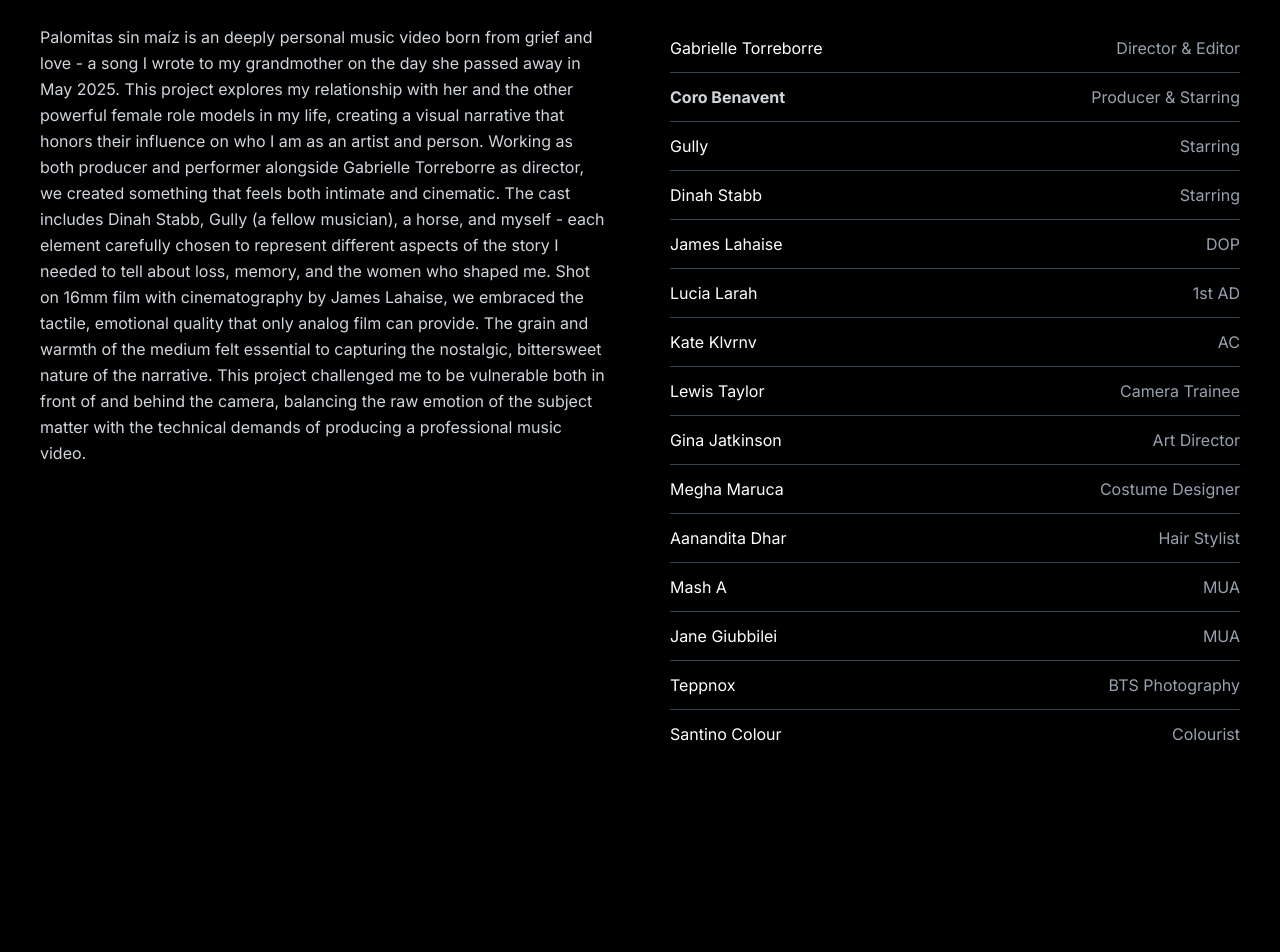
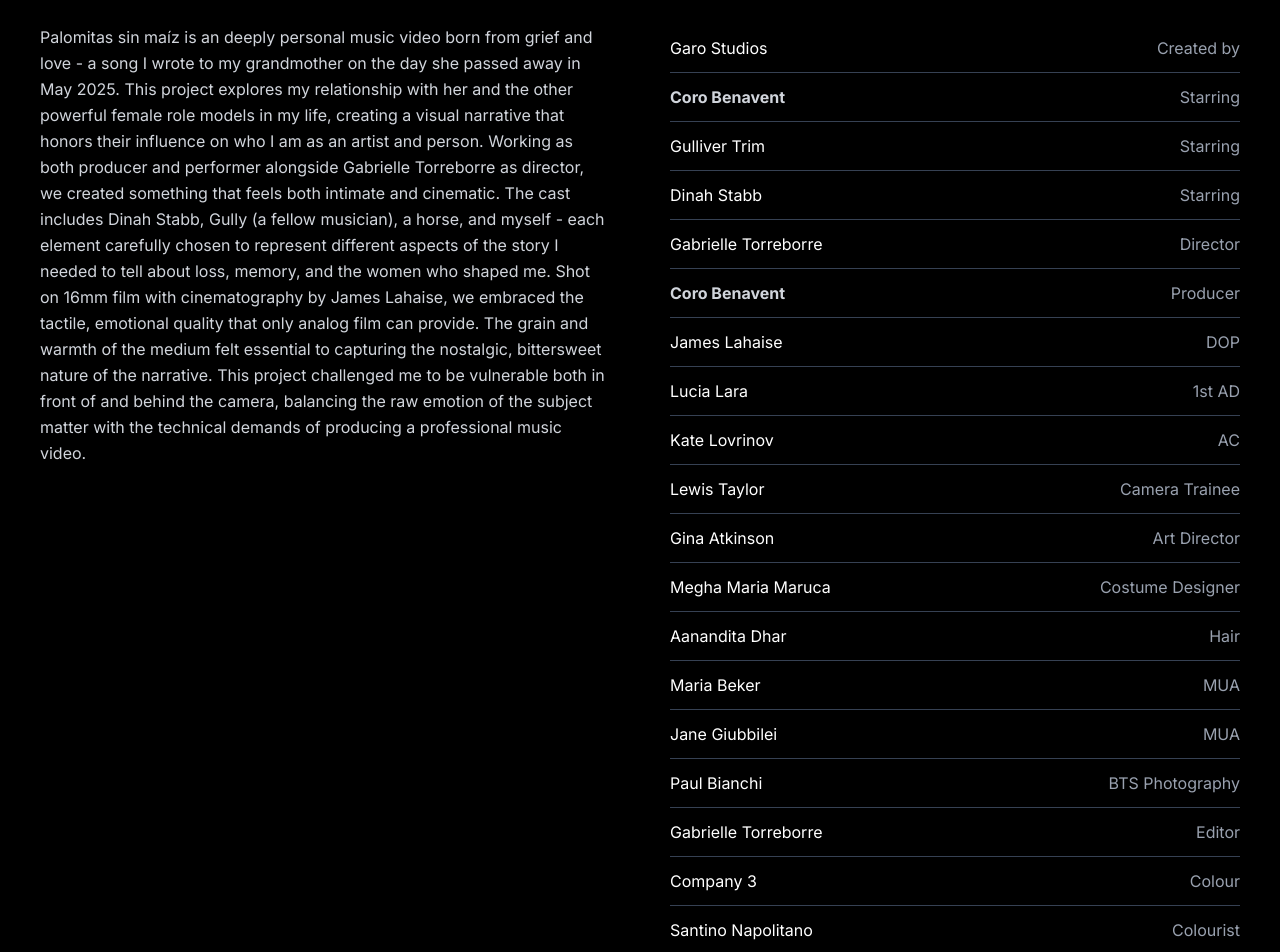
Before and after one commit to joehewett/coro, a React (Vite) app: page /actress/palomitas-sin-maiz in a window 1280 px wide. Shown: the part 1040-1992 px from the top of the page. Built offline with nearby package versions, Linux system fonts and the light colour scheme.

Commit message:
refactor: update PalomitasSinMaiz credits and details
- Revise crew and cast credits with accurate names
- Adjust roles and formatting for credits section
- Add additional production details and credits
- Enhance project context and recognition

```diff
--- a/src/components/projects/PalomitasSinMaiz.tsx
+++ b/src/components/projects/PalomitasSinMaiz.tsx
@@ -3,21 +3,28 @@ import ProjectPage from '../ProjectPage';
 
 const PalomitasSinMaiz: React.FC = () => {
   const credits = [
-    { name: 'Gabrielle Torreborre', role: 'Director & Editor' },
-    { name: 'Coro Benavent', role: 'Producer & Starring', isHighlighted: true },
-    { name: 'Gully', role: 'Starring' },
+    { name: 'Garo Studios', role: 'Created by' },
+    { name: 'Coro Benavent', role: 'Starring', isHighlighted: true },
+    { name: 'Gulliver Trim', role: 'Starring' },
     { name: 'Dinah Stabb', role: 'Starring' },
+    { name: 'Gabrielle Torreborre', role: 'Director' },
+    { name: 'Coro Benavent', role: 'Producer', isHighlighted: true },
     { name: 'James Lahaise', role: 'DOP' },
-    { name: 'Lucia Larah', role: '1st AD' },
-    { name: 'Kate Klvrnv', role: 'AC' },
+    { name: 'Lucia Lara', role: '1st AD' },
+    { name: 'Kate Lovrinov', role: 'AC' },
     { name: 'Lewis Taylor', role: 'Camera Trainee' },
-    { name: 'Gina Jatkinson', role: 'Art Director' },
-    { name: 'Megha Maruca', role: 'Costume Designer' },
-    { name: 'Aanandita Dhar', role: 'Hair Stylist' },
-    { name: 'Mash A', role: 'MUA' },
+    { name: 'Gina Atkinson', role: 'Art Director' },
+    { name: 'Megha Maria Maruca', role: 'Costume Designer' },
+    { name: 'Aanandita Dhar', role: 'Hair' },
+    { name: 'Maria Beker', role: 'MUA' },
     { name: 'Jane Giubbilei', role: 'MUA' },
-    { name: 'Teppnox', role: 'BTS Photography' },
-    { name: 'Santino Colour', role: 'Colourist' }
+    { name: 'Paul Bianchi', role: 'BTS Photography' },
+    { name: 'Gabrielle Torreborre', role: 'Editor' },
+    { name: 'Company 3', role: 'Colour' },
+    { name: 'Santino Napolitano', role: 'Colourist' },
+    { name: 'FOMO Rentals', role: 'Kit' },
+    { name: 'Kodak', role: 'Film' },
+    { name: 'Digital Orchard', role: 'Development and Scan' }
   ];
 
   const description = `Palomitas sin maíz is an deeply personal music video born from grief and love - a song I wrote to my grandmother on the day she passed away in May 2025. This project explores my relationship with her and the other powerful female role models in my life, creating a visual narrative that honors their influence on who I am as an artist and person.
```
